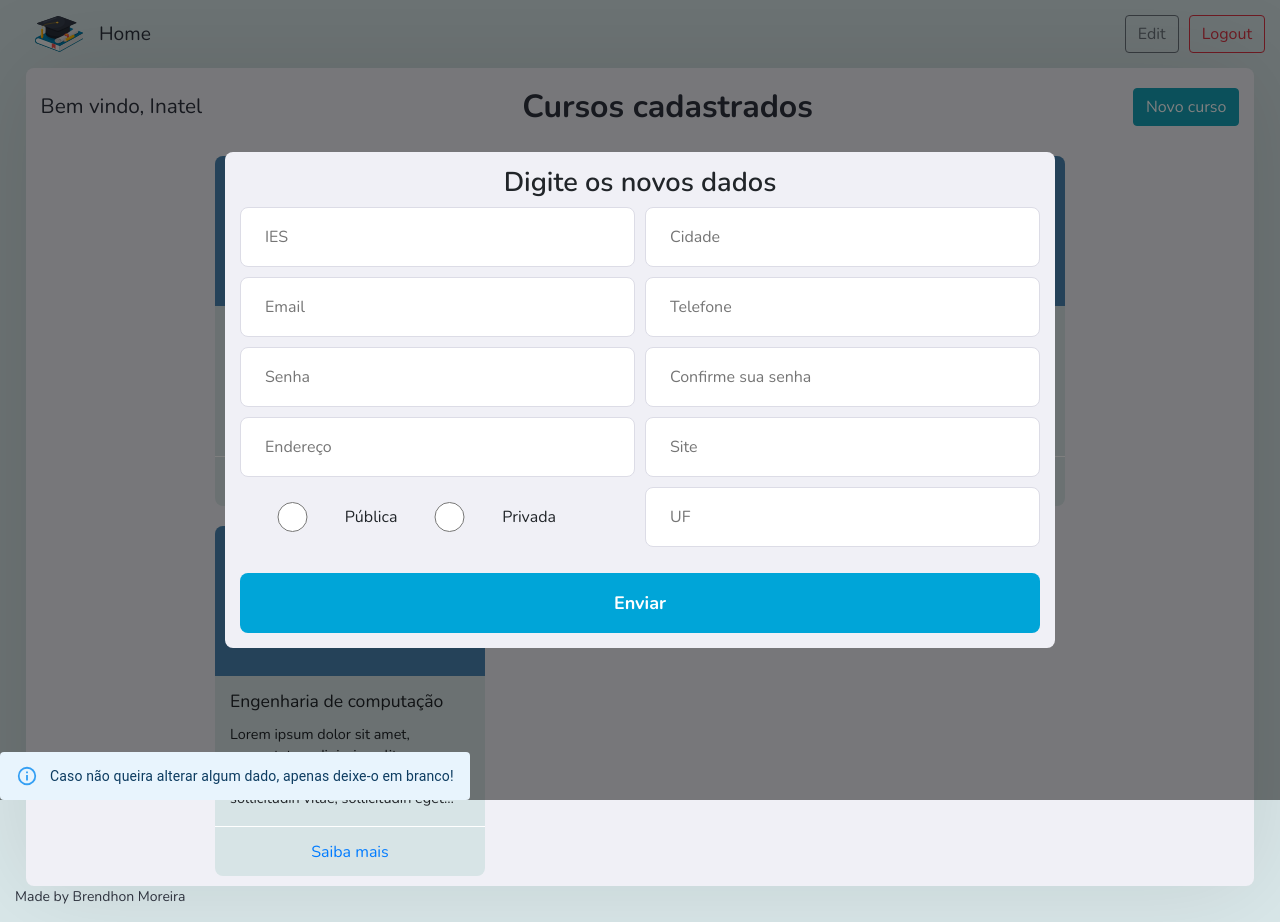
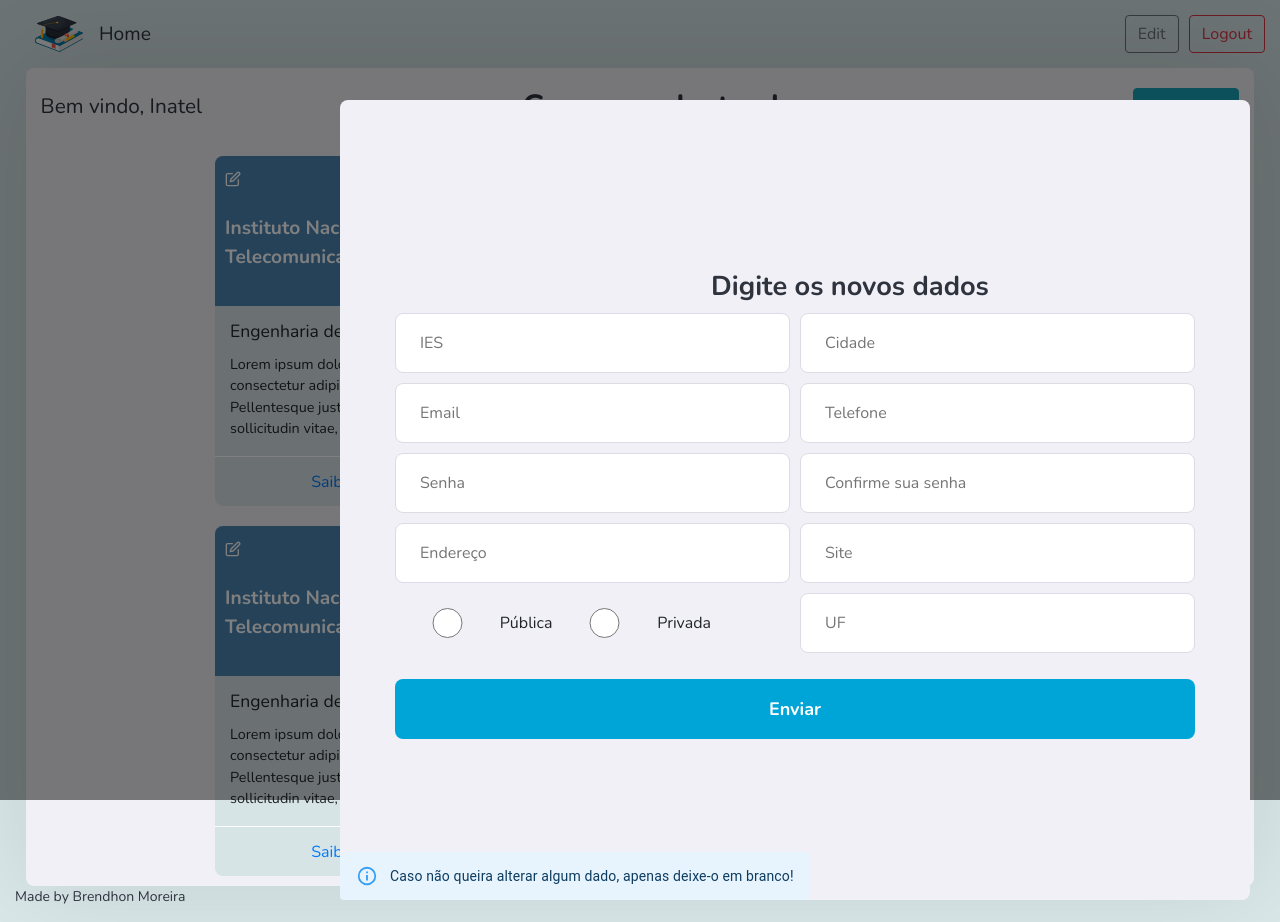
Before and after one commit to Brendhon/SearchFacul_Web, a React (Create React App) app: page /profile in a window 1280 px wide. Both pictures are taken after a click on the button "Edit". Built offline with nearby package versions, Linux system fonts and the light colour scheme.

Commit message:
change: CSS to global

```diff
--- a/src/App.css
+++ b/src/App.css
@@ -85,3 +85,17 @@ form textarea:focus {
     border-radius: 8px;
     margin: 0 2%;
 }
+
+.alert-absolute {
+    position: absolute;
+    left: 0px;
+    bottom: 0px;
+    z-index: 1;
+}
+
+.modal-box {
+    display: flex;
+    justify-content: center;
+    align-items: center;
+    height: 100vh;
+}
--- a/src/components/Header/Header.css
+++ b/src/components/Header/Header.css
@@ -40,20 +40,6 @@
     color: var(--c-dark);
 }
 
-.header-modal-box {
-    display: flex;
-    justify-content: center;
-    align-items: center;
-    height: 100vh;
-}
-
-.alert-true {
-    position: absolute;
-    left: 0px;
-    bottom: 0px;
-    z-index: 1;
-}
-
 @media(max-width: 550px) {
 
     .header-container .header-logo img {
--- a/src/components/Header/Header.jsx
+++ b/src/components/Header/Header.jsx
@@ -44,11 +44,11 @@ const Header = props => {
 
             <Modal open={open} onClose={handleClose}>
 
-                <div className="header-modal-box">
+                <div className="modal-box">
 
                     <UniversityForm title="Digite os novos dados" />
 
-                    <div className="alert-true">
+                    <div className="alert-absolute">
                         <Alert severity="info">Caso não queira alterar algum dado, apenas deixe-o em branco!</Alert>
                     </div>
 
--- a/src/pages/CreateCourse/index.jsx
+++ b/src/pages/CreateCourse/index.jsx
@@ -18,7 +18,7 @@ const CreateCourse = _ =>
 
             <div className="create-course-data">
                 <img className="create-course-img" src={student} alt="student"></img>
-                <CourseForm title="Cadastre um curso" />
+                <CourseForm/>
             </div>
         </div>
 
```
